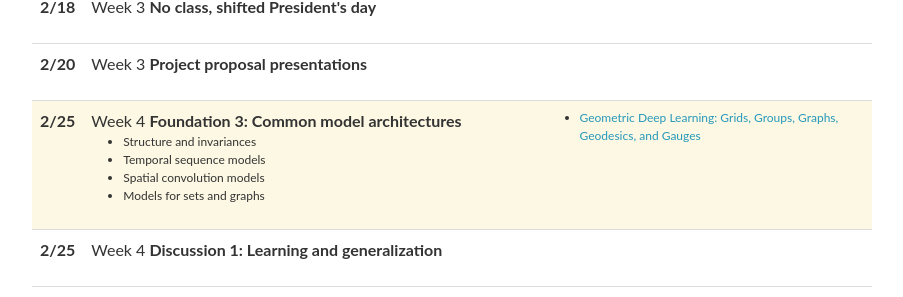
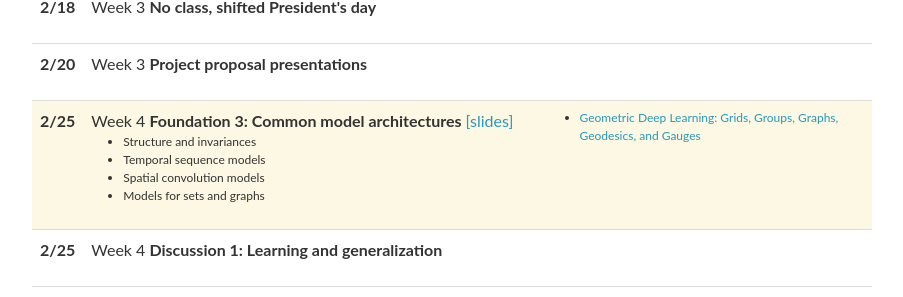
Before and after one commit to MIT-MI/how2ai-course, a Jekyll site: the page built from spring2025/_pages/schedule.md, in a window 1280 px wide and 900 px high, scrolled down 574 px. Shown: the part 149-446 px from the top of the window, without its empty margins (188-1091 px from the left). Built offline with Jekyll 4.4.1, drawn with Linux system fonts in a browser that asks for light colours; nearby versions of some CDN libraries; comment, search, counter and statistics services are not loaded.

Commit message:
Update lectures_2025.yml

```diff
--- a/_data/lectures_2025.yml
+++ b/_data/lectures_2025.yml
@@ -57,7 +57,7 @@
 
 - date: 2/25
   title: >
-    Week 4 <strong>Foundation 3: Common model architectures</strong>
+    Week 4 <strong>Foundation 3: Common model architectures</strong> <a href="lec3 - models.pdf">[slides]</a>
   slides:
   topics:
     - Structure and invariances <br/>
```
